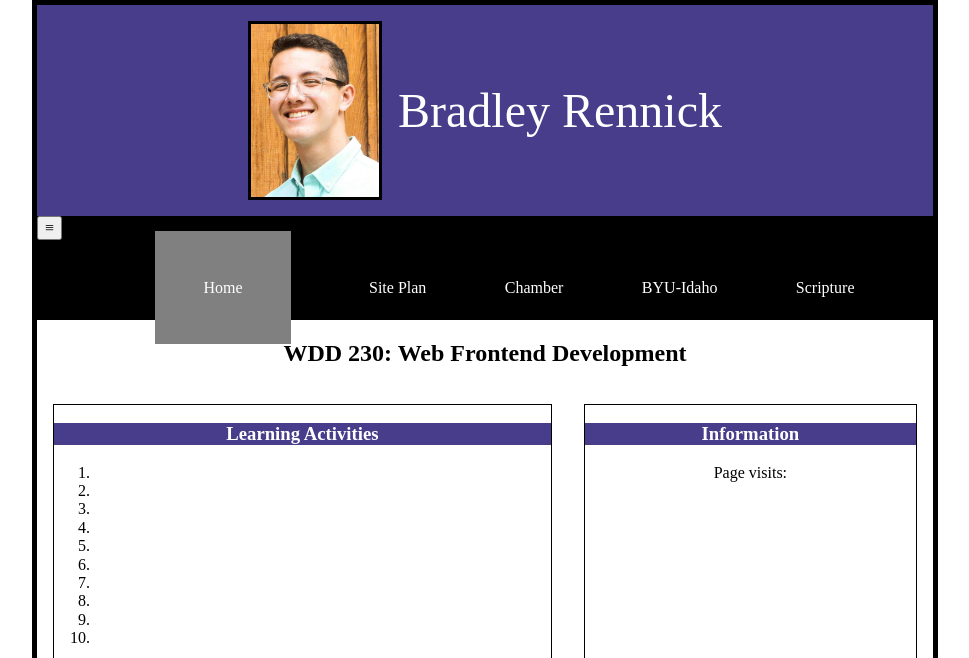
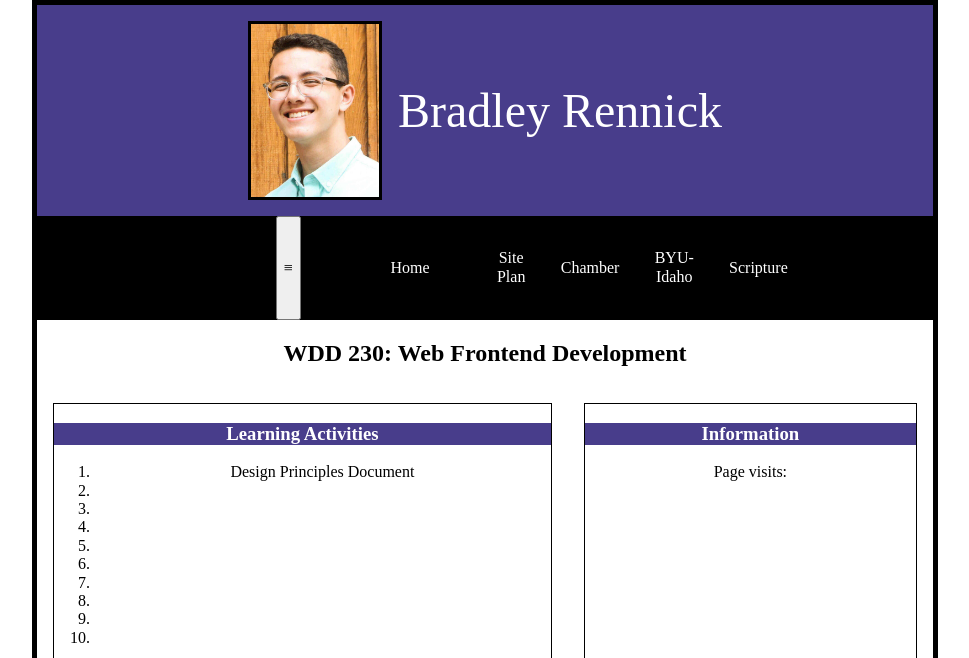
Before and after one commit to shoeninja1998/wdd230-old, a plain HTML site: page index.html in a window 1280 px wide. Shown: the top 658 px of the page, without its empty margins (155-1124 px from the left). Drawn offline with Linux system fonts and the light colour scheme; a web font is replaced by a local one.

Commit message:
Added design principles document to home page

```diff
--- a/index.html
+++ b/index.html
@@ -38,9 +38,9 @@
 <main>
     <section class="card">
         <h3>Learning Activities</h3>
-        <ol>
+        <ol id="learning-activities">
             <li>
-                <a href=""></a>
+                <a href="lesson_02/design-principles.html">Design Principles Document</a>
             </li>
             <li>
                 <a href=""></a>
--- a/styles/base.css
+++ b/styles/base.css
@@ -29,27 +29,48 @@ header img{
 
 nav{
     background-color: black;
+    display: flex;
+    justify-content: center;
+}
+
+nav li{
     font-size: 1rem;
-    line-height: 4rem;
+    padding: 5%;
+}
+
+#nav-menu{
+    list-style-type: none;
+    align-items: center;
+}
+
+#nav-menu li a{
+    height: 5rem;
 }
 
 #nav-menu li a:hover, .active{
     text-decoration: none;
-    background-color: gray;
 }
 
 .active{
-    padding: 3rem;
+    padding: 2rem;
 }
 
-a{
+#learning-activities li a{
+    color:black;
+}
+
+#learning-activities li a:hover{
+    color: blue;
+}
+
+li a{
     text-decoration: none;
     color:white;
 }
-
 .card, .info{
     border: 0.1rem solid black;
     margin: 1rem;
+    color: black;
 
 }
 
```
